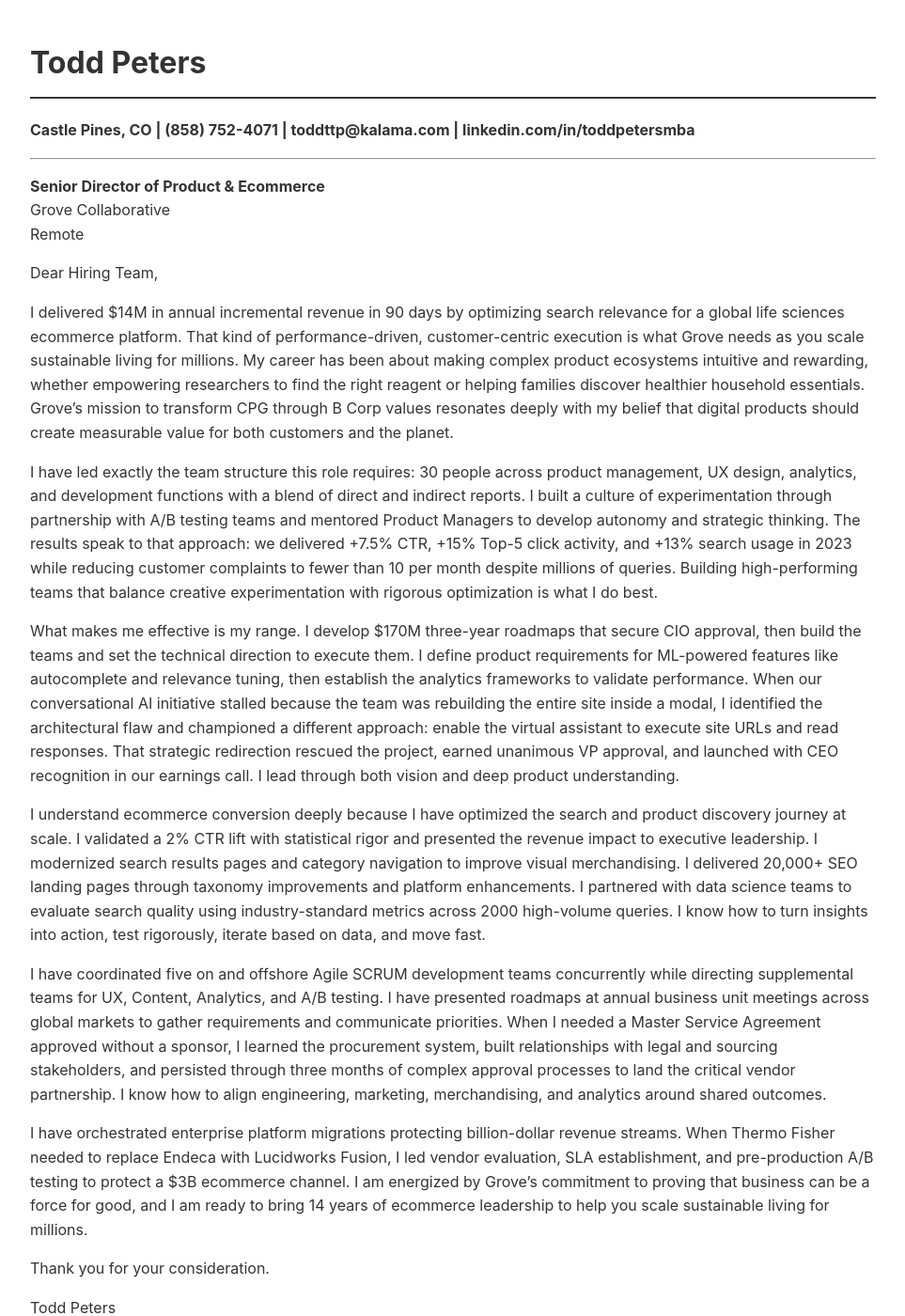
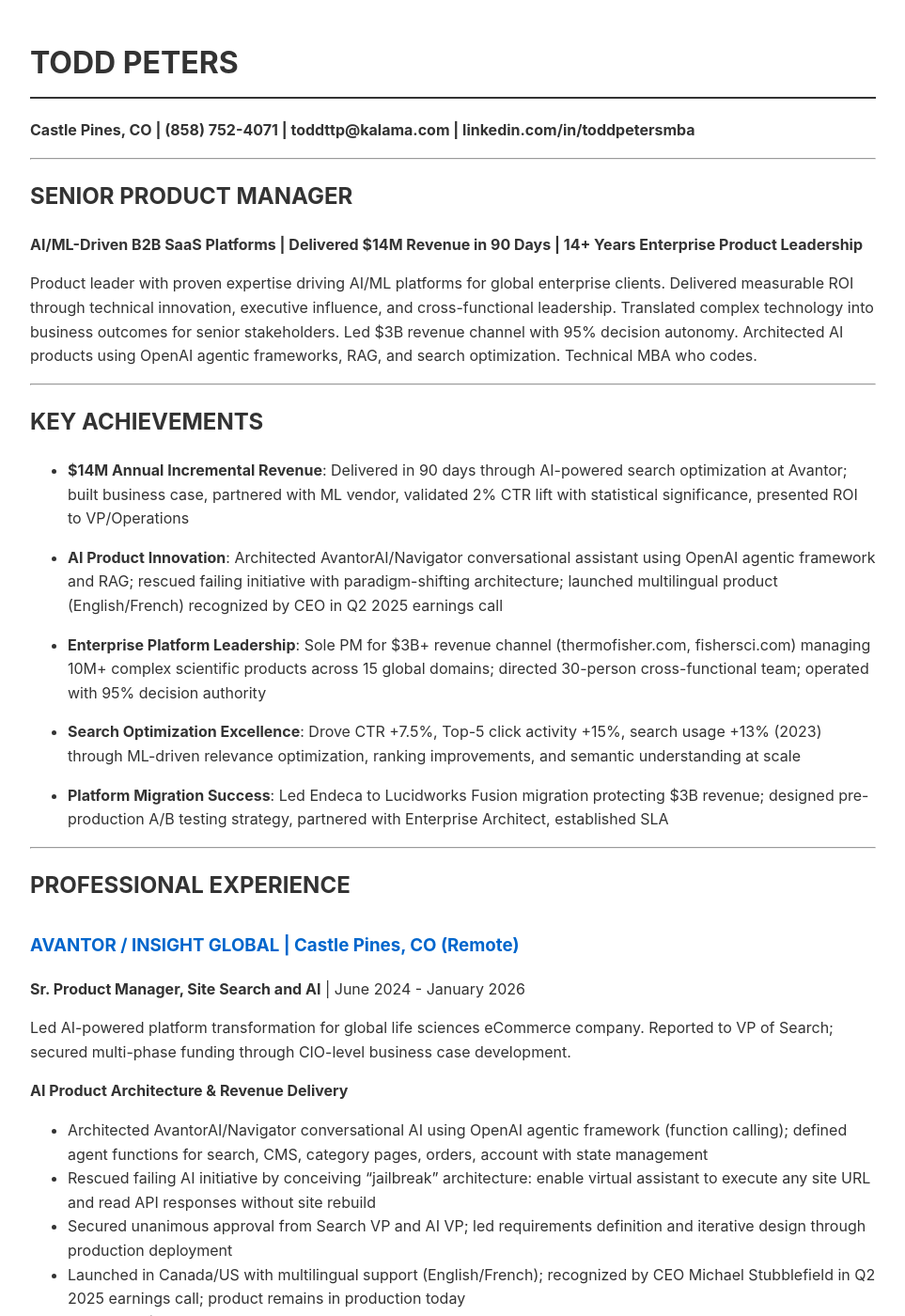
Before and after one commit to tsimech/tsimech.github.io, a Jekyll site: the page built from docs/resume.md, in a window 1280 px wide and 1400 px high. Shown: the whole window at 94% size, without its empty margins (158-1121 px from the left). Built offline with Jekyll 4.4.1, drawn with Linux system fonts in a browser that asks for light colours; our own code applies the rules of GitHub Pages for plain Markdown files; some of the changed text lies outside the part shown.

Commit message:
Restore generic resume (reverted accidental Grove combo overwrite)

```diff
--- a/docs/resume.md
+++ b/docs/resume.md
@@ -1,52 +1,26 @@
-# Todd Peters
-**Castle Pines, CO | (858) 752-4071 | toddttp@kalama.com | linkedin.com/in/toddpetersmba**
-
----
-
-**Senior Director of Product & Ecommerce**
-Grove Collaborative
-Remote
-
-Dear Hiring Team,
-
-I delivered $14M in annual incremental revenue in 90 days by optimizing search relevance for a global life sciences ecommerce platform. That kind of performance-driven, customer-centric execution is what Grove needs as you scale sustainable living for millions. My career has been about making complex product ecosystems intuitive and rewarding, whether empowering researchers to find the right reagent or helping families discover healthier household essentials. Grove's mission to transform CPG through B Corp values resonates deeply with my belief that digital products should create measurable value for both customers and the planet.
-
-I have led exactly the team structure this role requires: 30 people across product management, UX design, analytics, and development functions with a blend of direct and indirect reports. I built a culture of experimentation through partnership with A/B testing teams and mentored Product Managers to develop autonomy and strategic thinking. The results speak to that approach: we delivered +7.5% CTR, +15% Top-5 click activity, and +13% search usage in 2023 while reducing customer complaints to fewer than 10 per month despite millions of queries. Building high-performing teams that balance creative experimentation with rigorous optimization is what I do best.
-
-What makes me effective is my range. I develop $170M three-year roadmaps that secure CIO approval, then build the teams and set the technical direction to execute them. I define product requirements for ML-powered features like autocomplete and relevance tuning, then establish the analytics frameworks to validate performance. When our conversational AI initiative stalled because the team was rebuilding the entire site inside a modal, I identified the architectural flaw and championed a different approach: enable the virtual assistant to execute site URLs and read responses. That strategic redirection rescued the project, earned unanimous VP approval, and launched with CEO recognition in our earnings call. I lead through both vision and deep product understanding.
-
-I understand ecommerce conversion deeply because I have optimized the search and product discovery journey at scale. I validated a 2% CTR lift with statistical rigor and presented the revenue impact to executive leadership. I modernized search results pages and category navigation to improve visual merchandising. I delivered 20,000+ SEO landing pages through taxonomy improvements and platform enhancements. I partnered with data science teams to evaluate search quality using industry-standard metrics across 2000 high-volume queries. I know how to turn insights into action, test rigorously, iterate based on data, and move fast.
-
-I have coordinated five on and offshore Agile SCRUM development teams concurrently while directing supplemental teams for UX, Content, Analytics, and A/B testing. I have presented roadmaps at annual business unit meetings across global markets to gather requirements and communicate priorities. When I needed a Master Service Agreement approved without a sponsor, I learned the procurement system, built relationships with legal and sourcing stakeholders, and persisted through three months of complex approval processes to land the critical vendor partnership. I know how to align engineering, marketing, merchandising, and analytics around shared outcomes.
-
-I have orchestrated enterprise platform migrations protecting billion-dollar revenue streams. When Thermo Fisher needed to replace Endeca with Lucidworks Fusion, I led vendor evaluation, SLA establishment, and pre-production A/B testing to protect a $3B ecommerce channel. I am energized by Grove's commitment to proving that business can be a force for good, and I am ready to bring 14 years of ecommerce leadership to help you scale sustainable living for millions.
-
-Thank you for your consideration.
-
-Todd Peters
-
----
-
 # TODD PETERS
 **Castle Pines, CO | (858) 752-4071 | toddttp@kalama.com | linkedin.com/in/toddpetersmba**
 
 ---
 
-## SENIOR PRODUCT LEADER
-**Ecommerce Strategy Meets Hands-On Execution | Delivered $14M Revenue in 90 Days | 14+ Years Driving Conversion, Analytics & Team Performance**
+## SENIOR PRODUCT MANAGER
+**AI/ML-Driven B2B SaaS Platforms | Delivered $14M Revenue in 90 Days | 14+ Years Enterprise Product Leadership**
 
-Product leader with proven expertise driving ecommerce performance and team excellence at scale. Delivered measurable ROI through data-driven optimization, strategic roadmaps, and cross-functional leadership. Led 30-person teams across PM, UX, merchandising, and analytics for $3B+ revenue channel. Built digital experiences combining creative experimentation with rigorous conversion optimization. Technical MBA who codes.
+Product leader with proven expertise driving AI/ML platforms for global enterprise clients. Delivered measurable ROI through technical innovation, executive influence, and cross-functional leadership. Translated complex technology into business outcomes for senior stakeholders. Led $3B revenue channel with 95% decision autonomy. Architected AI products using OpenAI agentic frameworks, RAG, and search optimization. Technical MBA who codes.
 
 ---
 
 ## KEY ACHIEVEMENTS
 
-- **$14M Annual Incremental Revenue**: Delivered in 90 days through search optimization; built business case, validated 2% CTR lift with statistical significance testing, presented ROI to executive leadership
+- **$14M Annual Incremental Revenue**: Delivered in 90 days through AI-powered search optimization at Avantor; built business case, partnered with ML vendor, validated 2% CTR lift with statistical significance, presented ROI to VP/Operations
 
-- **High-Performing Team Leadership**: Led 30 team members across 6 functions (PM, UX, Content, Analytics, Dev, A/B testing); hiring manager with 3 direct reports; mentored PMs to autonomy; fostered experimentation culture delivering +7.5% CTR, +15% Top-5 clicks, +13% search usage
+- **AI Product Innovation**: Architected AvantorAI/Navigator conversational assistant using OpenAI agentic framework and RAG; rescued failing initiative with paradigm-shifting architecture; launched multilingual product (English/French) recognized by CEO in Q2 2025 earnings call
 
-- **Ecommerce Platform Excellence**: Owned search and navigation product strategy for $3B+ revenue channel serving millions of users across 15 global domains; drove search conversion optimization and onsite merchandising
-- **Strategic Vision + Hands-On Execution**: Developed $170M 3-year roadmap securing CIO approval while implementing GA4 analytics, designing ML-powered features, and optimizing platform performance; balance big-picture strategy with technical details
+- **Enterprise Platform Leadership**: Sole PM for $3B+ revenue channel (thermofisher.com, fishersci.com) managing 10M+ complex scientific products across 15 global domains; directed 30-person cross-functional team; operated with 95% decision authority
+
+- **Search Optimization Excellence**: Drove CTR +7.5%, Top-5 click activity +15%, search usage +13% (2023) through ML-driven relevance optimization, ranking improvements, and semantic understanding at scale
+
+- **Platform Migration Success**: Led Endeca to Lucidworks Fusion migration protecting $3B revenue; designed pre-production A/B testing strategy, partnered with Enterprise Architect, established SLA
 
 ---
 
@@ -55,113 +29,153 @@ Product leader with proven expertise driving ecommerce performance and team exce
 ### AVANTOR / INSIGHT GLOBAL | Castle Pines, CO (Remote)
 **Sr. Product Manager, Site Search and AI** | June 2024 - January 2026
 
-Led AI-powered ecommerce platform transformation for global life sciences company. Reported to VP of Search; secured multi-phase funding through executive business case development.
+Led AI-powered platform transformation for global life sciences eCommerce company. Reported to VP of Search; secured multi-phase funding through CIO-level business case development.
 
-**Revenue Delivery & Conversion Optimization**
-- Generated $14M annual incremental revenue through search relevance optimization (90-day cycle); identified untuned field weights as root cause via gap analysis
-- Built compelling business case: 1% CTR improvement generates $7M incremental revenue; secured Phase 1 then Phase 2 funding with pre-approved 18-person cross-functional team
-- Validated 2% CTR lift with statistical significance testing (Welch's t-test, 3-week pre vs post analysis); presented revenue impact to VP and Operations leadership
-- Evaluated search quality using NDCG, MRR, Precision@K at multiple depths; made tradeoff decisions using non-inferiority testing
+**AI Product Architecture & Revenue Delivery**
+- Architected AvantorAI/Navigator conversational AI using OpenAI agentic framework (function calling); defined agent functions for search, CMS, category pages, orders, account with state management
+- Rescued failing AI initiative by conceiving "jailbreak" architecture: enable virtual assistant to execute any site URL and read API responses without site rebuild
+- Secured unanimous approval from Search VP and AI VP; led requirements definition and iterative design through production deployment
+- Launched in Canada/US with multilingual support (English/French); recognized by CEO Michael Stubblefield in Q2 2025 earnings call; product remains in production today
+- Generated $14M annual incremental revenue through SOLR field weight tuning (90-day cycle); identified untuned weights via CIO audit
+- Built business case: 1% CTR improvement = $7M incremental revenue; secured Phase 1 then Phase 2 funding (18-person team)
+- Validated 2% CTR lift with statistical significance testing; presented ROI results to VP and Operations leadership
 
-**Analytics, Measurement & Optimization**
-- Established GA4 analytics from scratch using 13 years of lessons learned; implemented human-only signal collection (search box entry vs page loads)
-- Designed ML-based autocomplete leveraging GA4 frequency data: log boosting, decay factor, rolling window, thresholds, ghost term filtering
-- Partnered with data science for offline evaluation framework; obtained revenue/margin/quantity data per product; analyzed best seller positioning across 2000 high-volume queries
+**Analytics, ML/AI, & Optimization**
+- Established GA4 analytics from scratch; implemented human-only signal collection (search box entry vs SRP loads)
+- Designed ML-based autocomplete: GA4 frequency, log boosting, decay factor, rolling window, thresholds, ghost term filtering
+- Evaluated search using NDCG, Precision@K, Recall@K, MRR at multiple depths; made tradeoff decisions using non-inferiority testing
+- Implemented RAG (Retrieval-Augmented Generation): SOLR IR + LLM assessment with relevancy trimming, grounding citations, hallucination mitigation
 
-**Platform Modernization & Merchandising**
-- Modernized search results and category page UI/UX: result count, sort controls, search term retention, visual alignment, header improvements
-- Overhauled synonym database: updated schema, cleaned full dataset, reloaded to production for improved query understanding
-- Launched product comparison capability to drive engagement and informed purchase decisions
-- Integrated chemical structure search via punch-out for specialized customer segment
+**Platform Modernization & Stakeholder Management**
+- Modernized SRP and category page UI/UX; overhauled synonym database; launched product comparison capability; integrated eMolecules chemical structure search via punch-out
 - Led UAT sessions with regional business unit leaders across global markets
-
-**AI Product Innovation**
-- Rescued failing conversational AI initiative by conceiving innovative architecture: enable virtual assistant to execute any site URL and read API responses (vs rebuilding entire site in modal)
-- Secured unanimous approval from Search VP and AI VP for paradigm-shifting approach
-- Led requirements definition and iterative design through production deployment using OpenAI agentic framework with function calling
-- Launched AvantorAI/Navigator in Canada/US markets with multilingual support (English/French); recognized by CEO in Q2 2025 earnings call; product remains in production today
-
-**Strategic Planning & Stakeholder Management**
-- Developed $170M 3-year revenue impact roadmap; secured CIO approval using project gates and WSJF prioritization framework
-- Navigated 3-month MSA approval solo: learned procurement system, built relationships with legal and sourcing stakeholders, persisted through complex approval processes
+- Developed $170M 3-year revenue impact roadmap; secured CIO approval using project gates and WSJF prioritization
+- Navigated 3-month MSA approval solo: learned procurement, built legal/sourcing relationships, persisted through complex approval processes
 
 ---
 
 ### THERMO FISHER SCIENTIFIC | Carlsbad, CA (Remote)
 **Sr. Product Manager, Search and Selection** | 2021 - June 2024
 
-Led enterprise-wide digital product strategy for $3B+ revenue ecommerce channel (thermofisher.com, fishersci.com, fishersci.co.uk, fishersci.ca). Sole Product Manager managing 10M+ products across 15 global domains.
+Led enterprise-wide digital platform strategy for $3B+ revenue channel (thermofisher.com, fishersci.com, fishersci.co.uk, fishersci.ca). Sole Product Manager with 95% decision authority managing 10M+ complex scientific products across 15 global domains.
 
-**Team Leadership & Cross-Functional Collaboration**
-- Led 30 team members across 6 functions: concurrently managed and prioritized 5 on/offshore Agile SCRUM development teams; directed 4 supplemental teams (UX, Content, Analytics, A/B testing)
-- Served as hiring manager with 3 direct reports; mentored Product Managers, Business Analysts, and Product Owners to develop autonomy and strategic thinking
-- Partnered with A/B testing team for data-driven iteration and experimentation culture; coordinated with Enterprise Architect on platform investments
-- Presented roadmaps and gathered requirements at annual in-person business unit meetings across global markets
+**Enterprise Strategy & Cross-Functional Leadership**
+- Defined multi-year strategy and quarterly priorities using WSJF and Business Value frameworks; served as enterprise-wide KOL for search strategy
+- Directed 30 team members across 6 functions: concurrently managed/prioritized 5 on/offshore Agile SCRUM dev teams and directed 4 supplemental teams (UX, Content, Analytics, A/B testing)
+- Managed $1-2M annual budgets; secured executive approval for major platform upgrades using ROI analysis
+- Presented roadmaps and gathered requirements at annual in-person business unit meetings
+- Served as hiring manager with 3 direct reports; mentored PMs, BAs, SOs, POs to develop autonomy and strategic thinking
 
-**Strategic Roadmaps & Budget Management**
-- Defined multi-year strategy and quarterly priorities using WSJF and Business Value frameworks; served as enterprise-wide key opinion leader for search strategy
-- Managed $1-2M annual budgets; secured executive approval for major platform upgrades using ROI analysis and business case development
-- Translated complex technical capabilities into executive-level language for C-suite presentations
-
-**Ecommerce Performance & Customer Experience**
-- Delivered 2023 results: CTR +7.5%, Top-5 click activity +15%, search usage +13%, customer complaints <10/month despite millions of queries
-- Delivered 20,000+ SEO landing pages through taxonomy improvements and platform enhancements (chemical structure search modernization)
-- Conducted CX/UX audits using proprietary quality framework; established enterprise standards for customer experience
-- Implemented query understanding pipeline: managed synonym database using automated generator, deployed spell correction and autocomplete features
+**Business Outcomes & Platform Optimization**
+- Delivered 2023 performance: CTR +7.5%, Top-5 clicks +15%, search usage +13%, customer complaints <10/month despite millions of queries
+- Delivered 20,000+ SEO landing pages through taxonomy improvements and Site Search enhancements (chemical structure search modernization)
+- Conducted CX/UX audits using proprietary quality framework; partnered with A/B testing team for data-driven iteration
+- Implemented query understanding pipeline: managed synonym database using Lucidworks Fusion synonym generator, deployed spell correction and autocomplete
 
 ---
 
 **Product Manager, Search and Selection** | 2014 - 2021
 
 **Platform Migration & Vendor Management**
-- Orchestrated platform replacement from Endeca to Lucidworks Fusion: led vendor evaluation, partnered with Enterprise Architect, established SLA, designed pre-production A/B testing strategy to protect $3B revenue stream
-- Built visual category browse experience: optimized product traversal, implemented rich imagery, improved navigation efficiency
-- Delivered chemical structure search modernization generating 20,000+ CAS ID SEO landing pages with measurable organic traffic growth
-- Managed annual budgets using ROI analysis; served as hiring manager recruiting Search Content Specialist
+- Orchestrated platform replacement Endeca to Lucidworks Fusion (SOLR-based): led vendor evaluation, partnered with Enterprise Architect, established SLA, designed pre-production A/B testing to protect $3B revenue
+- Expanded platform scope from thermofisher.com to fishersci.com (US, CA, 15 EU domains)
+- Deployed faceted navigation with auto-faceting and dynamic attribute filtering; managed multilingual search with language-specific analyzers
+- Established vendor partnership for chemical structure search modernization; delivered visual category browse experience
+- Managed annual budgets using ROI analysis; led PM training programs developing strategic thinking in team members
 
 ---
 
-**Associate Product Manager** | 2013 - 2014
-
-- Supported Site Search platform evolution and functionality development during organizational transition
-- Contributed to strategy development and cross-functional coordination for global search operations
-
----
-
-### THERMO FISHER SCIENTIFIC | San Diego, CA
-**Senior Specialist, eCommerce** | 2008 - 2013
-
-- Partnered with Product Management and IT teams on fishersci.com search and site launch initiatives
-- Contributed to platform transition from mainframe to modern ecommerce architecture
+**Earlier ThermoFisher Roles**: Web Content Specialist (2011-2013), Business Analyst-Contract (2010-2011)
+- Led FAST search integration into Endeca; created global synonym management process
+- Built FAST interface emulator for relevancy tuning reducing tuning time from weeks to 30 minutes
+- Established Search Relevancy Quality Score System for ongoing measurement
 
 ---
 
 ### SAFE LIFE CORPORATION | Del Mar, CA
-**Director, Business Development & New Product Development** | 2006 - 2008
+**Associate Director of Product Management & Business Development** | May 2007 - Dec 2008, Oct 2009 - May 2010
 
-- Closed contracts valued over $1M (exclusive/non-exclusive licensing, OEM supply); led new product development from material selection through NIJ certification pursuit
+- Led business development targeting companies with >$1B revenue; called on CEOs directly to sell technology and business strategy
+- Closed contracts valued >$1M (exclusive/non-exclusive licensing, OEM supply contracts); total BD pipeline value >$1.2M
+- Designed corporate-wide MS Dynamics CRM system; increased sales productivity through automated analyses and forecasts
+- Acted as scientific liaison translating technical concepts for upper management and business audiences
 
 ---
 
-### MOTOROLA, INC. | Tempe, AZ
-**Senior Research Chemist** | 2001 - 2006
+### ROCHE DIAGNOSTICS | San Diego, CA
+**"A" Accounts Manager, Outside Sales** | Feb 2005 - Nov 2006
 
-- Invented automated analysis tools (estimated $250K+ savings over 5 years); received exclusive Bravo Award and 3 Stock Option Incentive Awards
+- Managed large pharmaceutical/biotech accounts (Pfizer, Johnson & Johnson, Takeda, BD, VAMED, UCSD) with full operational autonomy (company car, expense budget, shared assistant)
+- Communicated complex technical/scientific concepts to professional and non-scientific audiences
+- Organized and delivered sales seminars and scientific presentations to diverse stakeholder groups
+
+---
+
+### MOTOROLA LIFE SCIENCES / AMERSHAM BIOSCIENCES | Tempe, AZ
+**Research Associate (Chemist/Biochemist) I/II** | Mar 1999 - Apr 2003
+
+- Single-handedly designed, programmed, and implemented division-wide Product Development Database (VBA, SQL, ODBC)
+- Recognition: Motorola Bravo Award (exclusive, with monetary component and stock options) for outstanding performance
+- Impact: Estimated $250K+ cost savings over 5 years; database implemented across all locations (Chicago, Tempe, multiple states)
+- Conducted molecular biology research: cloning, protein expression/purification, assay development, Western blots, ELISA
+
+---
+
+## TECHNICAL PROFICIENCIES
+
+**AI/ML & Search Platforms**
+- OpenAI agentic framework (function calling), RAG (Retrieval-Augmented Generation), conversational AI, prompt engineering
+- SAP SOLR, Lucidworks Fusion (SOLR-based), Endeca, FAST
+- Ranking optimization: NDCG, Precision@K, Recall@K, MRR, field weight tuning, re-ranking with behavioral signals
+- ML-based autocomplete design, semantic retrieval, synonym management
+
+**Analytics & Experimentation**
+- Google Analytics (GA4), Adobe Analytics, Omniture
+- A/B testing frameworks, statistical significance testing, pre/post analysis, click distribution analysis
+- Offline evaluation frameworks, non-inferiority testing, tradeoff decision modeling
+
+**Product & Strategy**
+- Product roadmapping, WSJF prioritization, Agile/SAFe methodologies, 0-to-1 product development, business case development, ROI modeling, gap analysis, cost/benefit analysis
+- Stakeholder management, vendor partnerships, executive alignment
+
+**Programming & Development** (self-taught 31 years)
+- VBA (Excel, Outlook MAPI, Access), Python, SQL, JavaScript, HTML/CSS, C/C++, C#, REGEX
+- AI-assisted development (GitHub Copilot power user)
+
+**Databases & Tools**
+- MS Dynamics CRM, MS Access, SQL, Oracle, SAP
+- ODBC connections, data modeling, normalized entity relationships
+- Jira, Confluence, MS Project, MS Visio (UML), Photoshop
 
 ---
 
 ## EDUCATION & CERTIFICATIONS
 
-**MBA** | Paul Merage School of Business, UC Irvine
-**BS, Chemistry & Biochemistry** (Double Major, Cum Laude) | Northern Arizona University
-**Technical Product Management Certificate** | Sequoia School (Sequoia Capital-backed program)
+**M.B.A.**
+Arizona State University, W.P. Carey School of Business | 2003
+
+**B.S., Biochemistry/Chemistry**
+Portland State University | 1998
+
+**Certifications**
+- Certified Agile SCRUM Master
+- Certified SAFe
+- Pragmatic Marketing Level III
+
+**Continuous Learning**
+110+ corporate trainings including Generative AI, LLMs, Search platforms, ML/AI (Stanford, MIT courses)
 
 ---
 
-## TECHNICAL PROFICIENCIES
+## HONORS & AWARDS
 
-**Ecommerce & Platforms**: SOLR, Lucidworks Fusion, Endeca, SAP Commerce, GA4 Analytics, A/B Testing, Conversion Optimization
-**AI & Machine Learning**: OpenAI (agentic frameworks, function calling), RAG (Retrieval-Augmented Generation), ML-driven autocomplete, relevance tuning
-**Analytics & Experimentation**: Google Analytics 4, Statistical Significance Testing (Welch's t-test), NDCG, MRR, Precision@K, Offline Evaluation
-**Product Management**: WSJF Prioritization, Roadmapping, Cross-Functional Leadership, Agile/SCRUM, Vendor Management, Business Case Development
-**Programming & Tools**: Python, SQL, AI-assisted development (GitHub Copilot power user)
+**Thermo Fisher Scientific**
+- 25 performance awards (4× Stock Incentive Award, 9× Discretionary Award, 12× Merit Award)
+- Company's highest employee rating (CE) in 2020
+- First 100% remote work approval in division (8-9 years ago)
+
+**Motorola Life Sciences**
+- Full corporate MBA sponsorship (Arizona State University)
+- 3× Stock Option Incentive Award
+- Bravo Award (exclusive, monetary)
+- "Consistently Exceeds Expectations" performance rating
```
